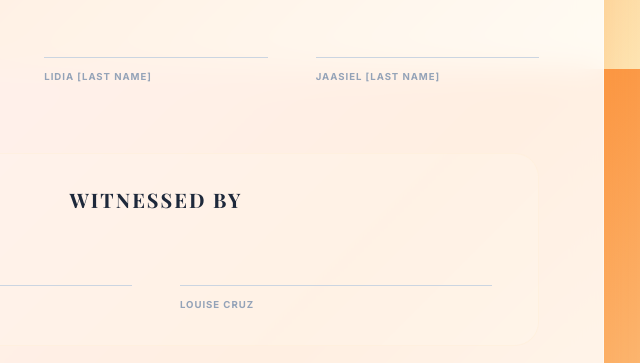
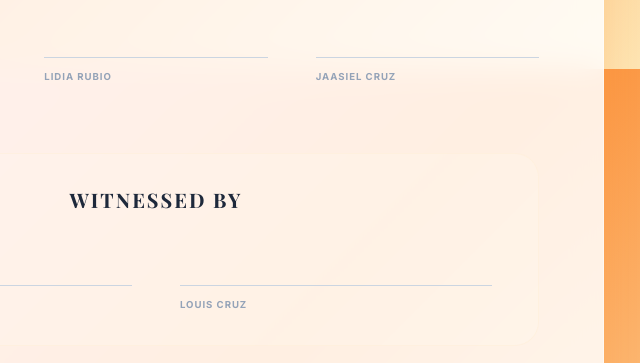
Before and after one commit to iamdustins/Concho-River-Covenant, a plain HTML site: page index.html in a window 1280 px wide. Shown: the part 2331-2694 px from the top of the page, 484-1124 px from the left. Drawn offline with nearby package versions, Linux system fonts and the light colour scheme; a web font is replaced by a local one.

Commit message:
Update index.html

```diff
--- a/index.html
+++ b/index.html
@@ -168,11 +168,11 @@
                     </div>
                     <div class="signature-block">
                         <div class="border-b border-slate-300 pb-4 mb-3 h-10"></div>
-                        <p class="text-[0.6rem] font-bold uppercase tracking-widest text-slate-400">Lidia [Last Name]</p>
+                        <p class="text-[0.6rem] font-bold uppercase tracking-widest text-slate-400">Lidia Rubio</p>
                     </div>
                     <div class="signature-block">
                         <div class="border-b border-slate-300 pb-4 mb-3 h-10"></div>
-                        <p class="text-[0.6rem] font-bold uppercase tracking-widest text-slate-400">Jaasiel [Last Name]</p>
+                        <p class="text-[0.6rem] font-bold uppercase tracking-widest text-slate-400">Jaasiel Cruz</p>
                     </div>
                 </div>
 
@@ -186,7 +186,7 @@
                         </div>
                         <div class="signature-block">
                             <div class="border-b border-slate-300 pb-4 mb-3 h-10"></div>
-                            <p class="text-[0.6rem] font-bold uppercase tracking-widest text-slate-400">Louise Cruz</p>
+                            <p class="text-[0.6rem] font-bold uppercase tracking-widest text-slate-400">Louis Cruz</p>
                         </div>
                     </div>
                 </div>
```
